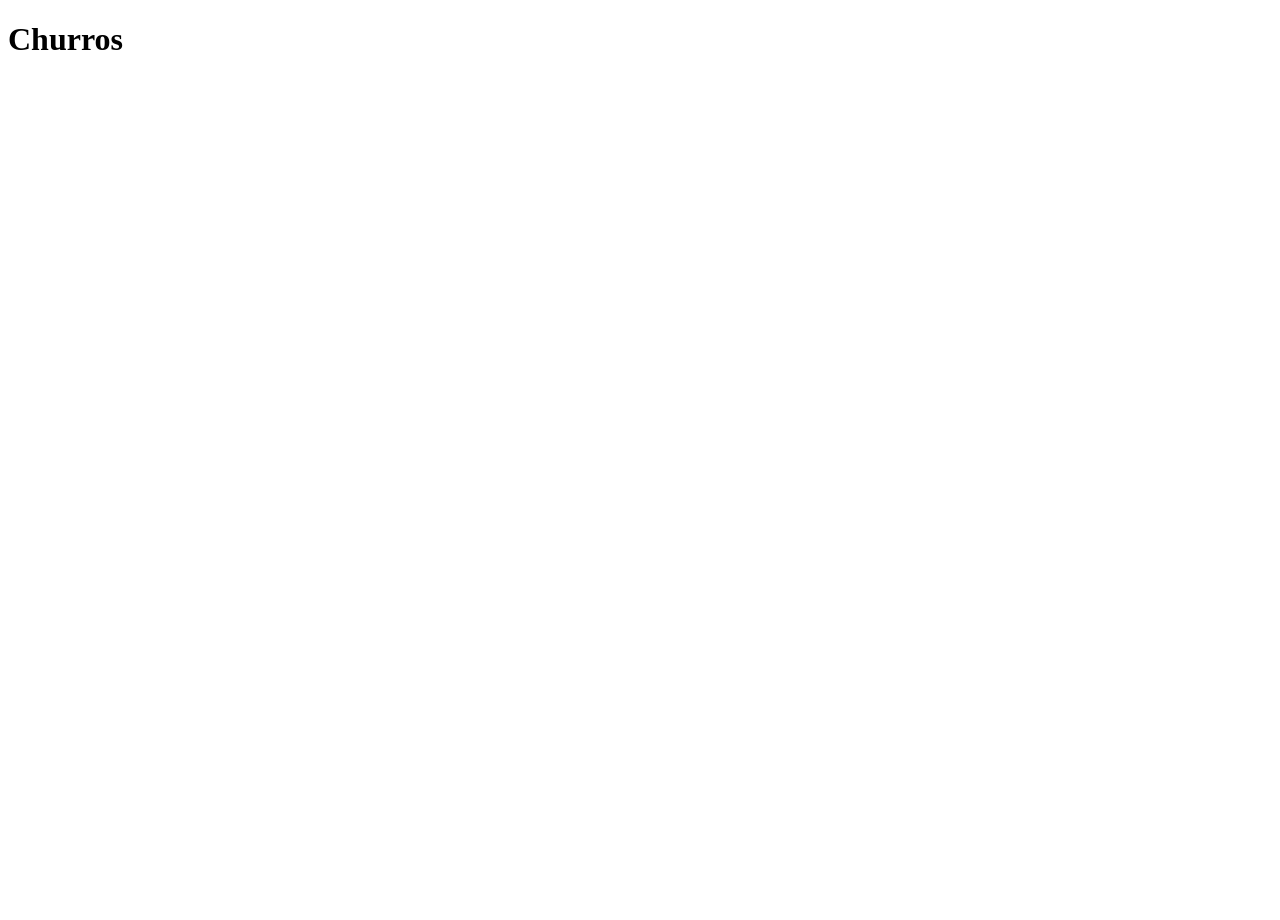
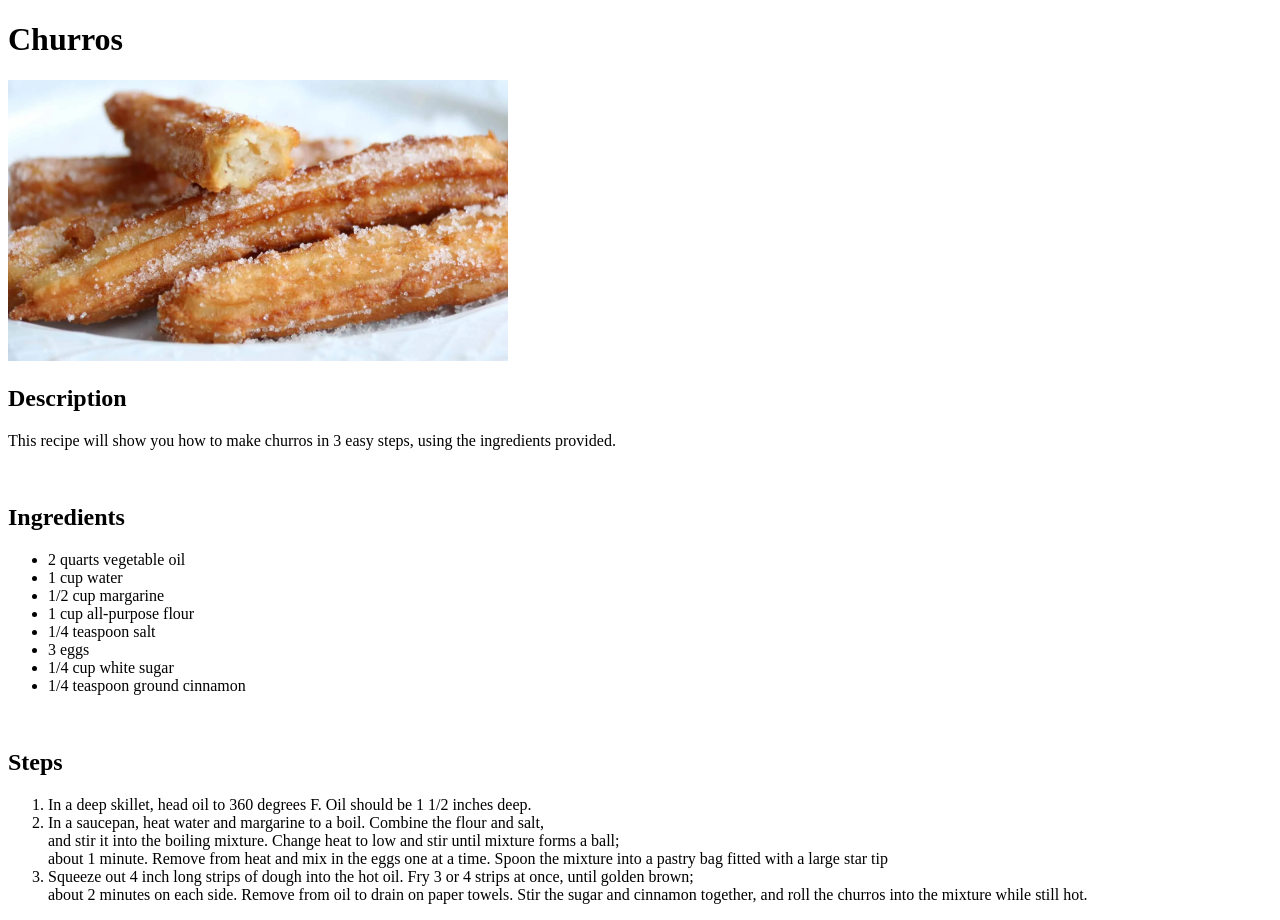
Before and after one commit to Mark3037/odin-recipes, a plain HTML site: page recipes/churros.html in a window 1280 px wide. Before the commit the page ends 800 px from the top, so only its background shows below. Drawn offline with Linux system fonts and the light colour scheme.

Commit message:
Modify README, add churro image, make churros page

```diff
--- a/recipes/churros.html
+++ b/recipes/churros.html
@@ -6,5 +6,30 @@
 </head>
 <body>
     <h1>Churros</h1>
+    <img src="../images/churros.webp" alt="cinnamon and sugar covered churros" width="500">
+    <h2>Description</h2>
+    <p>This recipe will show you how to make churros in 3 easy steps, using the ingredients provided.</p>
+    <br>
+    <h2>Ingredients</h2>
+    <ul>
+        <li>2 quarts vegetable oil
+        <li>1 cup water
+        <li>1/2 cup margarine
+        <li>1 cup all-purpose flour
+        <li>1/4 teaspoon salt
+        <li>3 eggs
+        <li>1/4 cup white sugar
+        <li>1/4 teaspoon ground cinnamon
+    </ul>
+    <br>
+    <h2>Steps</h2>
+    <ol>
+        <li>In a deep skillet, head oil to 360 degrees F. Oil should be 1 1/2 inches deep.
+            <br>
+        <li>In a saucepan, heat water and margarine to a boil. Combine the flour and salt, <br>and stir it into the boiling mixture. Change heat to low and stir
+            until mixture forms a ball; <br>about 1 minute. Remove from heat and mix in the eggs one at a time. Spoon the mixture into a pastry bag fitted with a large star tip
+        <li>Squeeze out 4 inch long strips of dough into the hot oil. Fry 3 or 4 strips at once, until golden brown;<br>about 2 minutes on each side. Remove from oil to drain on paper towels.
+            Stir the sugar and cinnamon together, and roll the churros into the mixture while still hot.
+    </ol>
 </body>
 </html>
```
Also changed, not shown: images/churros.webp (added), 1 other file.
